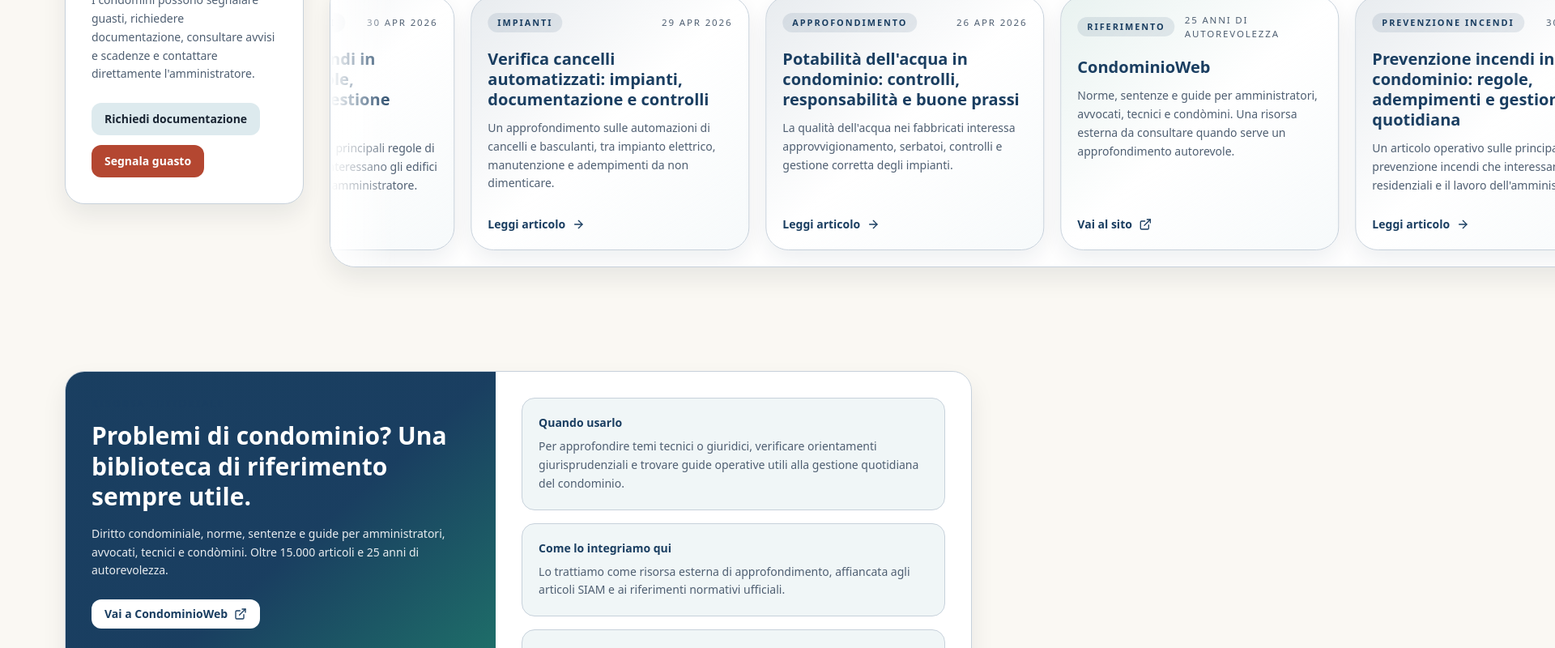
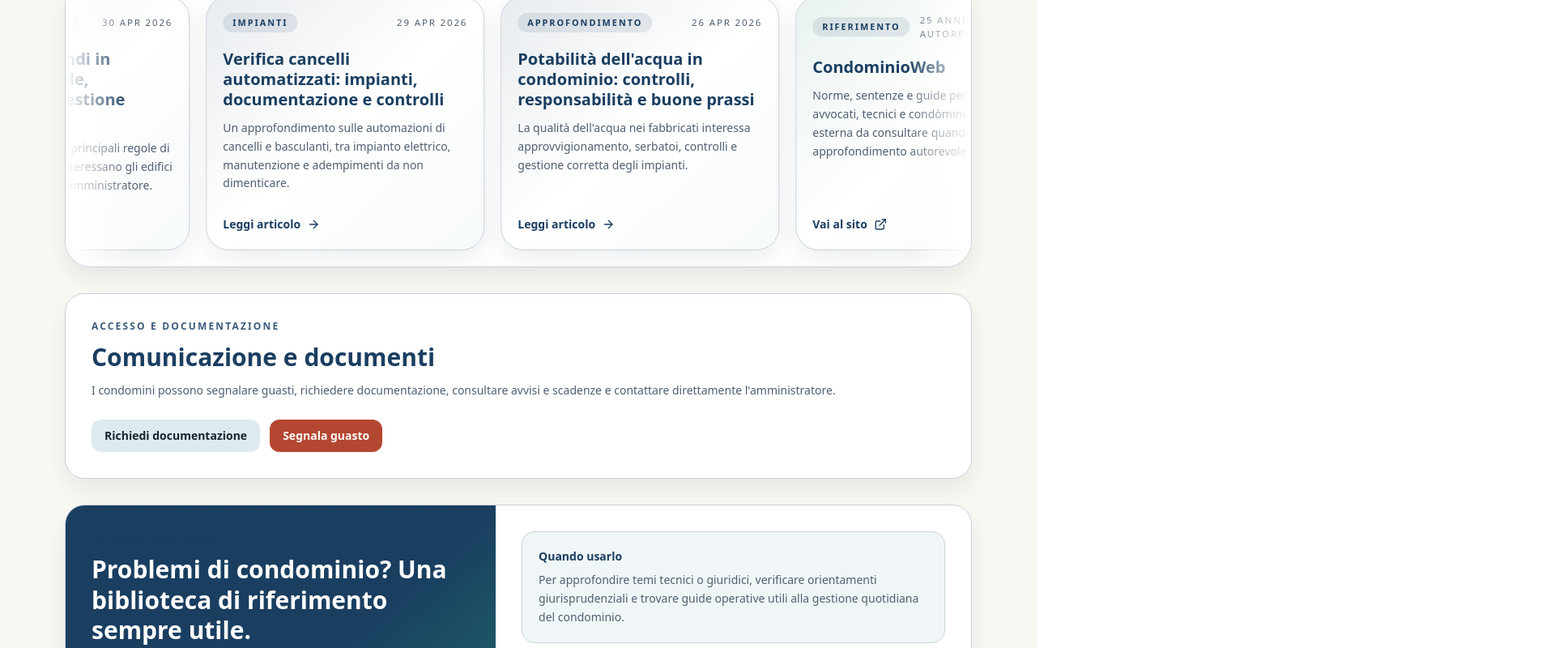
Before and after one commit to luigiplacidi/siam-condomini, a Next.js app: page / in a window 1280 px wide. Shown: the part 2240-3040 px from the top of the page at 81% size, 1920 px wide, since content can reach past the window. Built offline with nearby package versions, Linux system fonts and the light colour scheme; no server answers; the database is empty.

Commit message:
fix: place documents below editorial carousel

```diff
--- a/app/page.tsx
+++ b/app/page.tsx
@@ -191,24 +191,7 @@ export default async function HomePage() {
 
       <Reveal>
         <section className="section-shell">
-          <div className="grid gap-8 lg:grid-cols-[0.85fr_1.15fr] lg:items-start">
-            <div className="rounded-3xl border border-border bg-white p-8 shadow-soft">
-              <p className="kicker">Accesso e documentazione</p>
-              <h2 className="mt-3 text-3xl font-semibold text-primary">Comunicazione e documenti</h2>
-              <p className="mt-3 text-sm leading-relaxed text-muted-foreground">
-                I condomini possono segnalare guasti, richiedere documentazione, consultare avvisi e scadenze e
-                contattare direttamente l'amministratore.
-              </p>
-              <div className="mt-6 flex flex-wrap gap-3">
-                <ModalTriggerButton modalId="documentRequestModal" variant="secondary">
-                  Richiedi documentazione
-                </ModalTriggerButton>
-                <ModalTriggerButton modalId="faultReportModal" variant="danger">
-                  Segnala guasto
-                </ModalTriggerButton>
-              </div>
-            </div>
-
+          <div className="space-y-8">
             <div>
               <div className="flex flex-col gap-3 lg:flex-row lg:items-end lg:justify-between">
                 <div>
@@ -231,12 +214,24 @@ export default async function HomePage() {
                 <NewsCarousel items={newsCarouselItems} />
               </div>
             </div>
+
+            <div className="rounded-3xl border border-border bg-white p-8 shadow-soft">
+              <p className="kicker">Accesso e documentazione</p>
+              <h2 className="mt-3 text-3xl font-semibold text-primary">Comunicazione e documenti</h2>
+              <p className="mt-3 text-sm leading-relaxed text-muted-foreground">
+                I condomini possono segnalare guasti, richiedere documentazione, consultare avvisi e scadenze e
+                contattare direttamente l'amministratore.
+              </p>
+              <div className="mt-6 flex flex-wrap gap-3">
+                <ModalTriggerButton modalId="documentRequestModal" variant="secondary">
+                  Richiedi documentazione
+                </ModalTriggerButton>
+                <ModalTriggerButton modalId="faultReportModal" variant="danger">
+                  Segnala guasto
+                </ModalTriggerButton>
               </div>
-        </section>
-      </Reveal>
+            </div>
 
-      <Reveal>
-        <section className="section-shell">
             <div className="overflow-hidden rounded-3xl border border-border bg-white shadow-soft">
               <div className="grid gap-0 lg:grid-cols-[0.95fr_1.05fr]">
                 <div className="bg-gradient-to-br from-primary via-primary to-accent p-8 text-white">
@@ -283,6 +278,7 @@ export default async function HomePage() {
                 </div>
               </div>
             </div>
+          </div>
         </section>
       </Reveal>
 
```
Lines whose indentation alone changed are shown as unchanged.
